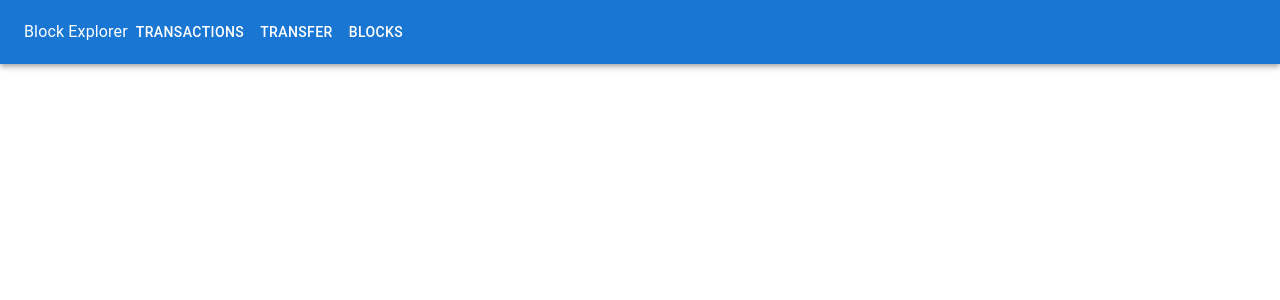
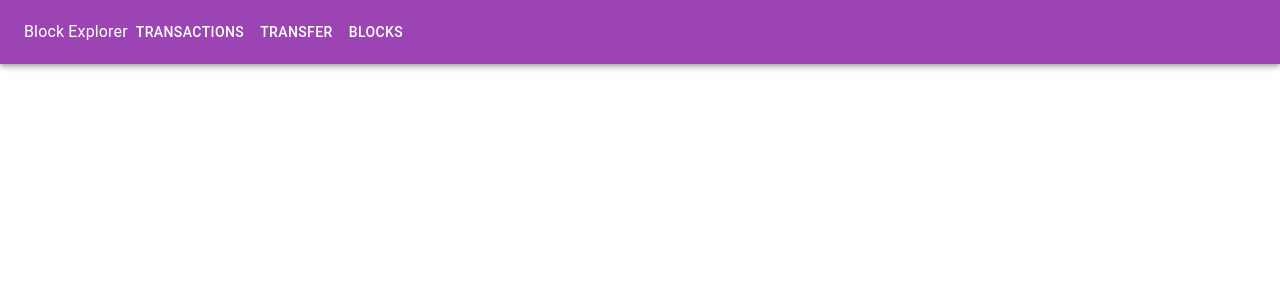
Before and after one commit to GBC-2024-Block-Explorer/block-explorer-ui, a React (Create React App) app: page / in a window 1280 px wide. Shown: the top 300 px of the page. Built offline with nearby package versions, Linux system fonts and the light colour scheme.

Commit message:
✨ Completed

```diff
--- a/src/components/Navigation.js
+++ b/src/components/Navigation.js
@@ -5,7 +5,7 @@ import { Link } from "react-router-dom";
 function Navigation() {
   return (
     <div>
-      <AppBar position="static">
+      <AppBar position="static" sx={{ backgroundColor: '#9D44B5' }}>
         <Toolbar>
           <Typography>Block Explorer</Typography>
 
--- a/src/components/Transfer.js
+++ b/src/components/Transfer.js
@@ -64,7 +64,7 @@ function Transfer() {
         >
           <MenuItem value=""></MenuItem>
           {source.map((address, index) => (
-            <MenuItem value={address}>{address}</MenuItem>
+            <MenuItem key={index} value={address}>{address}</MenuItem>
           ))}
         </Select>
         <br />
@@ -78,7 +78,7 @@ function Transfer() {
         >
           <MenuItem value=""></MenuItem>
           {destination.map((address, index) => (
-            <MenuItem value={address}>{address}</MenuItem>
+            <MenuItem key={index} value={address}>{address}</MenuItem>
           ))}
         </Select>
         <br />
```
